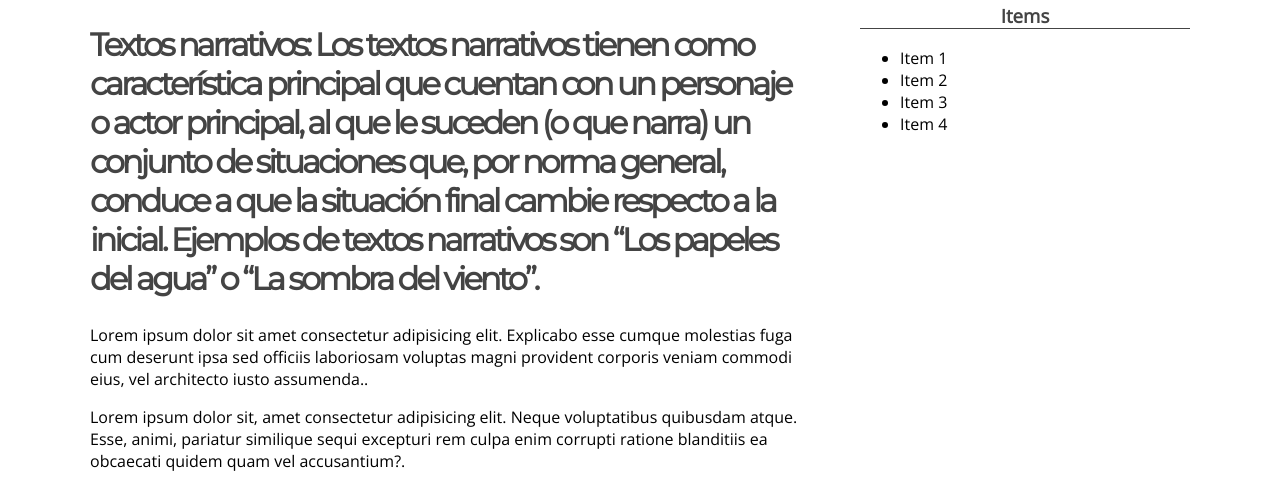
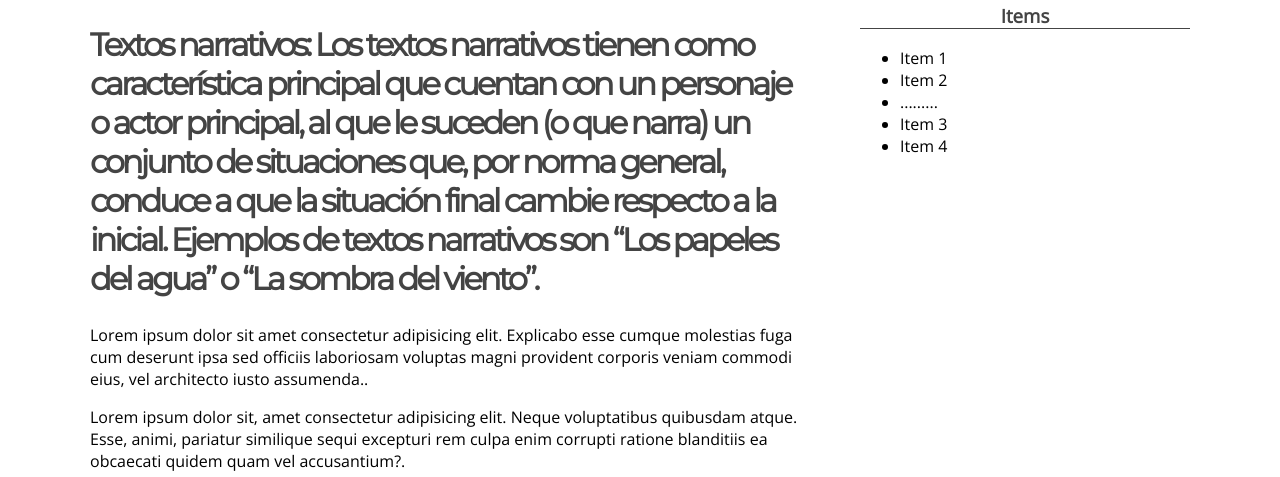
Before and after one commit to Paula-itec/paginaestatica, a plain HTML site: page index.html in a window 1280 px wide. Shown: the part 98-575 px from the top of the page. Drawn offline with nearby package versions, Linux system fonts and the light colour scheme.

Commit message:
linea de puntos

```diff
--- a/index.html
+++ b/index.html
@@ -28,6 +28,7 @@
                 <ul>
                     <li>Item 1</li>
                     <li>Item 2</li>
+                    <li>.........</li>
                     <li>Item 3</li>
                     <li>Item 4</li>
                 </ul>
```
